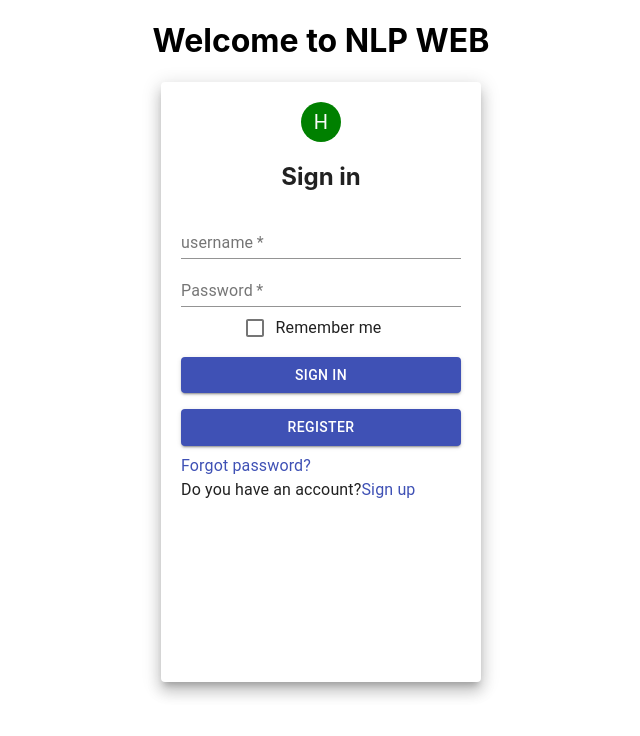
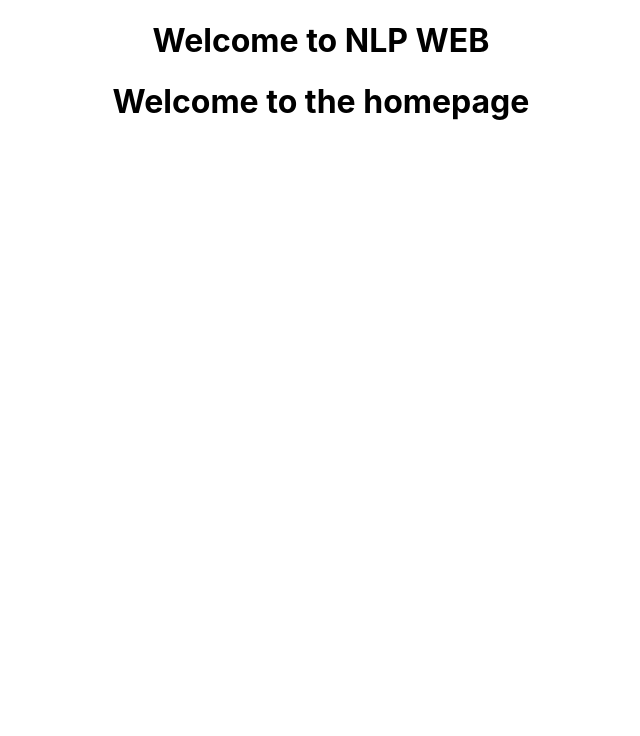
Before and after one commit to aimanyounises1/NLP_WEB, a React (Create React App) app in the folder WEB_NLP/APP/Client/nlp-web/: page /homepage in a window 1280 px wide. Before the commit this address led to /. Shown: the top 736 px of the page, without its empty margins (319-959 px from the left). Built offline with nearby package versions, Linux system fonts and the light colour scheme; sample sign-in values are in the browser's storage.

Commit message:
finished user authentication

```diff
--- a/WEB_NLP/APP/Client/nlp-web/src/App.js
+++ b/WEB_NLP/APP/Client/nlp-web/src/App.js
@@ -12,27 +12,17 @@ import {useNavigate} from 'react-router-dom';
 
 document.body.style.backgroundColor = 'white';
 function App() {
-  const [token , setToken] = useState('');
-  let [authenticated , setAuthenticated] = useState(false);
-  const history = useNavigate();
-
-  const userLogin =(tok)=> {
-    setToken(tok)
-    setAuthenticated(true);
-    //console.log(token);
-   // console.log(authenticated);
-    history('/homepage');
-
-  }
-  //<Route exact path = '/homepage' element = {<Homepage/>} />
+  const [token , setToken] = useState(localStorage.getItem('authToken')? JSON.parse(localStorage.getItem('authToken')) : null);
+  let [authenticated , setAuthenticated] = useState(localStorage.getItem('authToken')? true : false);
+  setTimeout(function(){localStorage.removeItem('authToken');}, 10 * 1000);
   return (
 
     <div className="App">
      <h1>Welcome to NLP WEB</h1>
      <Routes>
-     <Route exact path = '/'  element = {<Login userLogin = {userLogin}/>} />
+     <Route exact path = '/'  element = {<Login />} />
      <Route  path = '/homepage' element = {
-        console.log(authenticated),
+       console.log(authenticated),
        !authenticated? <Navigate to = '/' /> : <Homepage/>} />
      </Routes>
     </div>
--- a/WEB_NLP/APP/Client/nlp-web/src/components/Login.js
+++ b/WEB_NLP/APP/Client/nlp-web/src/components/Login.js
@@ -59,8 +59,9 @@ const Login = (props) => {
             console.log(response)
             if (response.status === 200){
                 console.log(data.token)
-                props.userLogin(data.token);
-                localStorage.setItem('authToken' , JSON.stringify(data.token));
+              //  props.userLogin(data.token);
+                localStorage.setItem('authToken' , JSON.stringify(data));
+                history('/homepage')
              }else{
                  alert('Please check your password or username')
              }
```
